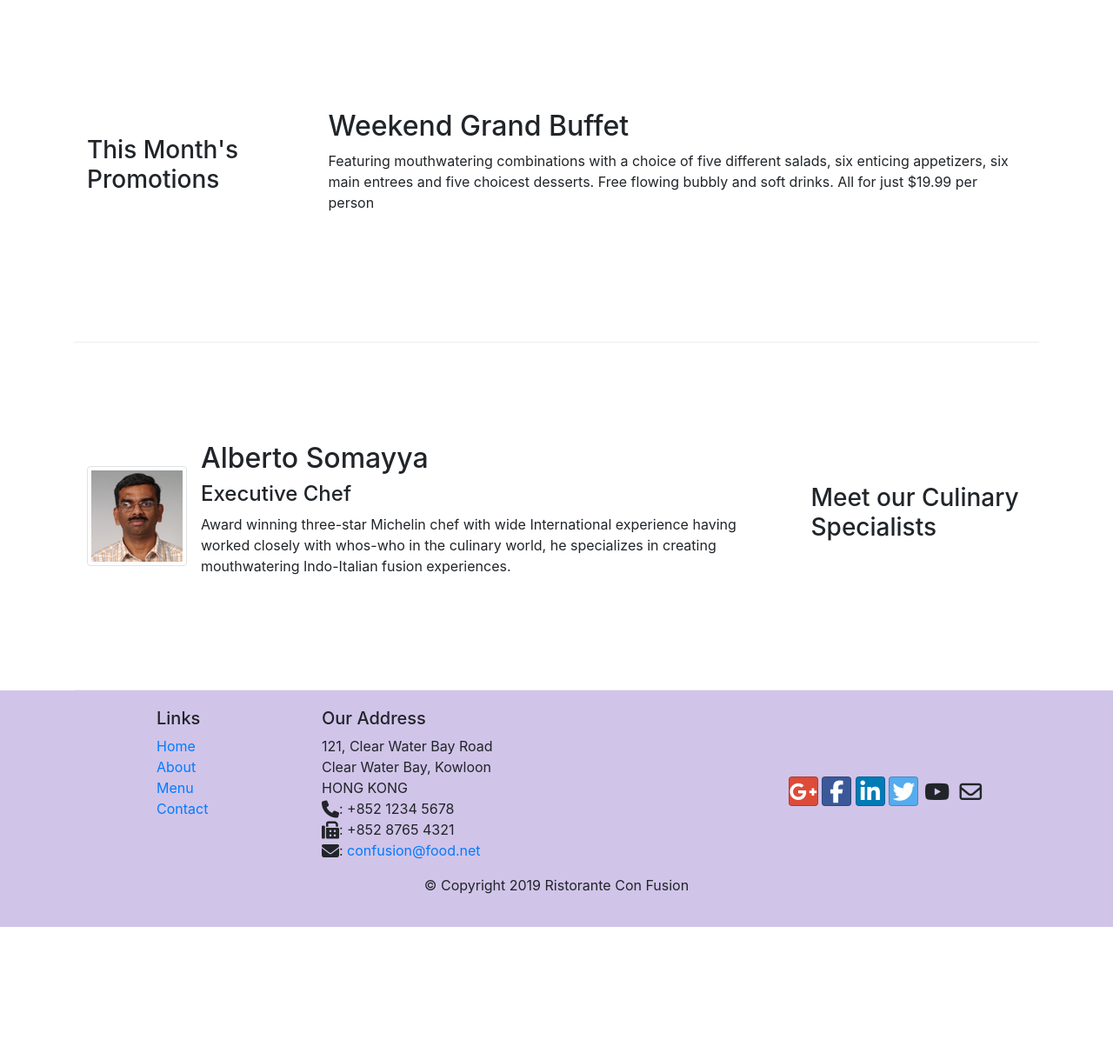
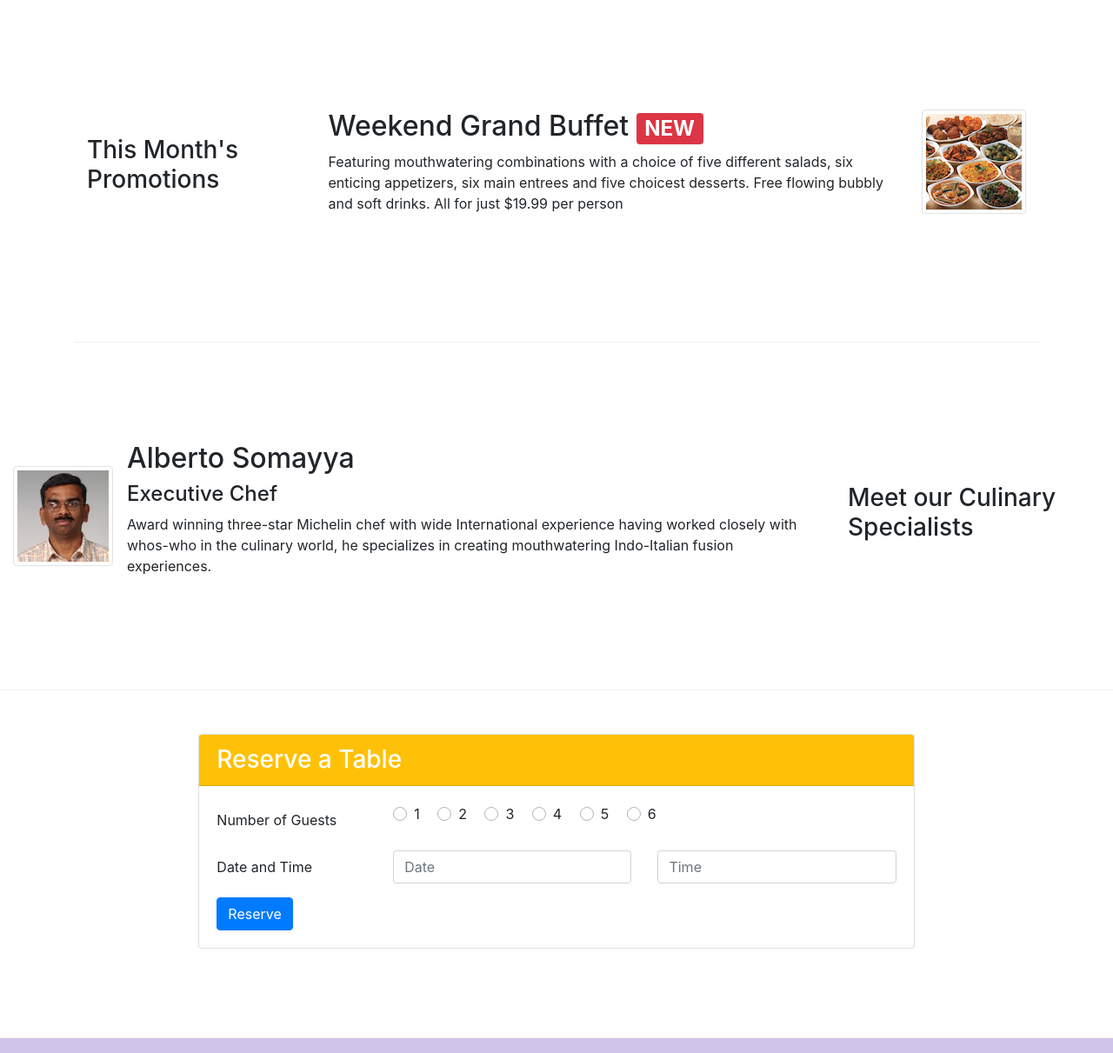
Before and after one commit to sbhughes09/Coursera_ConFusion, a plain HTML site: page index.html in a window 1280 px wide. Shown: the part 740-1951 px from the top of the page at 87% size. Before the commit the page ends 1806 px from the top, so only its background shows below. Drawn offline with nearby package versions, Linux system fonts and the light colour scheme.

Commit message:
submit assignment #2

```diff
--- a/index.html
+++ b/index.html
@@ -1,19 +1,15 @@
 <!DOCTYPE html>
 <html lang="en">
-<meta charset="utf-8">
-<meta http-equiv="X-UA-Compatible" content="IE=edge">
-<title></title>
-<meta name="description" content="">
-<meta name="viewport" content="width=device-width, initial-scale=1">
-<link rel="stylesheet" href="node_modules/bootstrap/dist/css/bootstrap.min.css">
-<link rel="stylesheet" href="node_modules/font-awesome/css/font-awesome.min.css">
-<link rel="stylesheet" href="node_modules/bootstrap-social/bootstrap-social.css">
-<link rel="stylesheet" href="css/styles.css">
-
-<head>
-    <title>Ristorante Con Fusion</title>
+    <head>
+    <meta charset="UTF-8">
+    <meta name="viewport" content="width=device-width, initial-scale=1.0">
+    <meta http-equiv="X-UA-Compatible" content="ie=edge">
+    <link rel="stylesheet" href="node_modules/bootstrap/dist/css/bootstrap.min.css">
+    <link rel="stylesheet" href="node_modules/font-awesome/css/font-awesome.min.css">
+    <link rel="stylesheet" href="node_modules/bootstrap-social/bootstrap-social.css">
+    <link rel="stylesheet" href="css/styles.css">
+    <title>Ristorante ConFusion</title>
 </head>
-
 <body>
     <nav class="navbar navbar-dark navbar-expand-sm fixed-top">
         <div class="container">
@@ -35,12 +31,15 @@
     <header class="jumbotron">
         <div class="container">
             <div class="row row-header">
-                <div class="col-12 col-sm-6">
+                <div class="col-sm-6">
                     <h1>Ristorante con Fusion</h1>
                     <p>We take inspiration from the World's best cuisines, and create a unique fusion experience. Our lipsmacking creations will tickle your culinary senses!</p>
                 </div>
-                <div class="col-12 col-sm align-self-center">
+                <div class="col-sm-3 align-items-center justify-content-center d-flex">
                     <img src="img/logo.png" class="img-fluid">
+                </div>
+                <div class="col-sm-3 align-items-center justify-content-center d-flex">
+                    <a class="btn btn-sm btn-warning btn-block" href="#reserveForm" role="button">Reserve Table</a>
                 </div>
             </div>
         </div>
@@ -53,7 +52,7 @@
             </div>
             <div class="col col-sm order-sm-first col-md">
                 <div class="media">
-                    <img class="d-flex mr-3" src="img/uthappizza.png" alt="uthappizza">
+                    <img class="d-flex mr-3 img-thumbnail" src="img/uthappizza.png" alt="uthappizza">
                     <div class="media-body">
                         <h2 class="mt-0">Uthappizza <span class="badge badge-danger">HOT</span> <span class="badge badge-pill badge-secondary">$4.99</span></h2>
                         <p class="d-none d-sm-block">A unique combination of Indian Uthappam (pancake) and Italian pizza, topped with Cerignola olives, ripe vine cherry tomatoes, Vidalia onion, Guntur chillies and Buffalo Paneer.</p>
@@ -68,8 +67,13 @@
                 <h3>This Month's Promotions</h3>
             </div>
             <div class="col col-sm col-md">
-                <h2>Weekend Grand Buffet</h2>
-                <p class="d-none d-sm-block">Featuring mouthwatering combinations with a choice of five different salads, six enticing appetizers, six main entrees and five choicest desserts. Free flowing bubbly and soft drinks. All for just $19.99 per person </p>
+                <div class="media"></div>
+                    <img class="d-flex ml-3 float-right img-thumbnail" src="img/buffet.png" alt="buffet">
+                        <div class="media-body">
+                            <h2>Weekend Grand Buffet <span class="badge badge-danger">NEW</span></h2>
+                            <p class="d-none d-sm-block">Featuring mouthwatering combinations with a choice of five different salads, six enticing appetizers, six main entrees and five choicest desserts. Free flowing bubbly and soft drinks. All for just $19.99 per person </p>
+                        </div>
+                </div>
             </div>
         </div>
 
@@ -77,7 +81,7 @@
             <div class="col-12 col-sm-4 order-sm-last col-md-3">
                 <h3>Meet our Culinary Specialists</h3>
             </div>
-            <div class="col col-sm order-sm-first col-md">
+            <div class="col col-sm col-md">
                 <div class="media">
                     <img class="d-flex mr-3 img-thumbnail align-self-center" src="img/alberto.png" alt="alberto">
                     <div class="media-body">
@@ -88,6 +92,56 @@
                 </div>
             </div>
         </div>
+<!-- The card should occupy 8 columns and centred in the row for small to extra-large screens. For extra-small screens, the card should span the entire row. -->
+    <div id="reserveForm" class="row row-content justify-content-center">
+        <div class="col-sm-8 ">
+            <div class="card">
+                <h3 class="card-header bg-warning text-white">Reserve a Table</h3>
+                <div class="card-body">
+                    <form>
+                        <div class="form-group row">
+                            <label for="firstname" class="col-form-label col-sm-3">Number of Guests</label>
+                             <div class="col-sm-9 col-12">
+                                <div class="custom-control custom-radio custom-control-inline">
+                                    <input type="radio" id="customRadioInline1" name="customRadioInline1" class="custom-control-input">
+                                    <label class="custom-control-label" for="customRadioInline1">1</label>
+                                </div>
+                                <div class="custom-control custom-radio custom-control-inline">
+                                    <input type="radio" id="customRadioInline2" name="customRadioInline2" class="custom-control-input">
+                                    <label class="custom-control-label" for="customRadioInline2">2</label>
+                                </div>
+                                <div class="custom-control custom-radio custom-control-inline">
+                                    <input type="radio" id="customRadioInline3" name="customRadioInline3" class="custom-control-input">
+                                    <label class="custom-control-label" for="customRadioInline3">3</label>
+                                </div>
+                                <div class="custom-control custom-radio custom-control-inline">
+                                    <input type="radio" id="customRadioInline4" name="customRadioInline4" class="custom-control-input">
+                                    <label class="custom-control-label" for="customRadioInline4">4</label>
+                                </div>
+                                 <div class="custom-control custom-radio custom-control-inline">
+                                    <input type="radio" id="customRadioInline5" name="customRadioInline5" class="custom-control-input">
+                                    <label class="custom-control-label" for="customRadioInline5">5</label>
+                                </div>
+                                <div class="custom-control custom-radio custom-control-inline">
+                                    <input type="radio" id="customRadioInline6" name="customRadioInline6" class="custom-control-input">
+                                    <label class="custom-control-label" for="customRadioInline6">6</label>
+                                </div>
+                        </div>
+                    </div>
+                    <div class="form-group row">
+                         <label for="firstname" class="col-form-label col-sm-3">Date and Time</label>
+                        <div class="col">
+                            <input type="text" class="form-control" placeholder="Date">
+                        </div>
+                        <div class="col">
+                             <input type="text" class="form-control" placeholder="Time">
+                        </div>
+                    </div>
+                    <button class="btn btn-primary" type="submit">Reserve</button>
+                </form>
+            </div>
+        </div>
+      </div>
     </div>
 
     <footer class="footer">
```
Also changed, not shown: aboutus.html (+22 -15 lines), contactus.html (+6 -11 lines).
